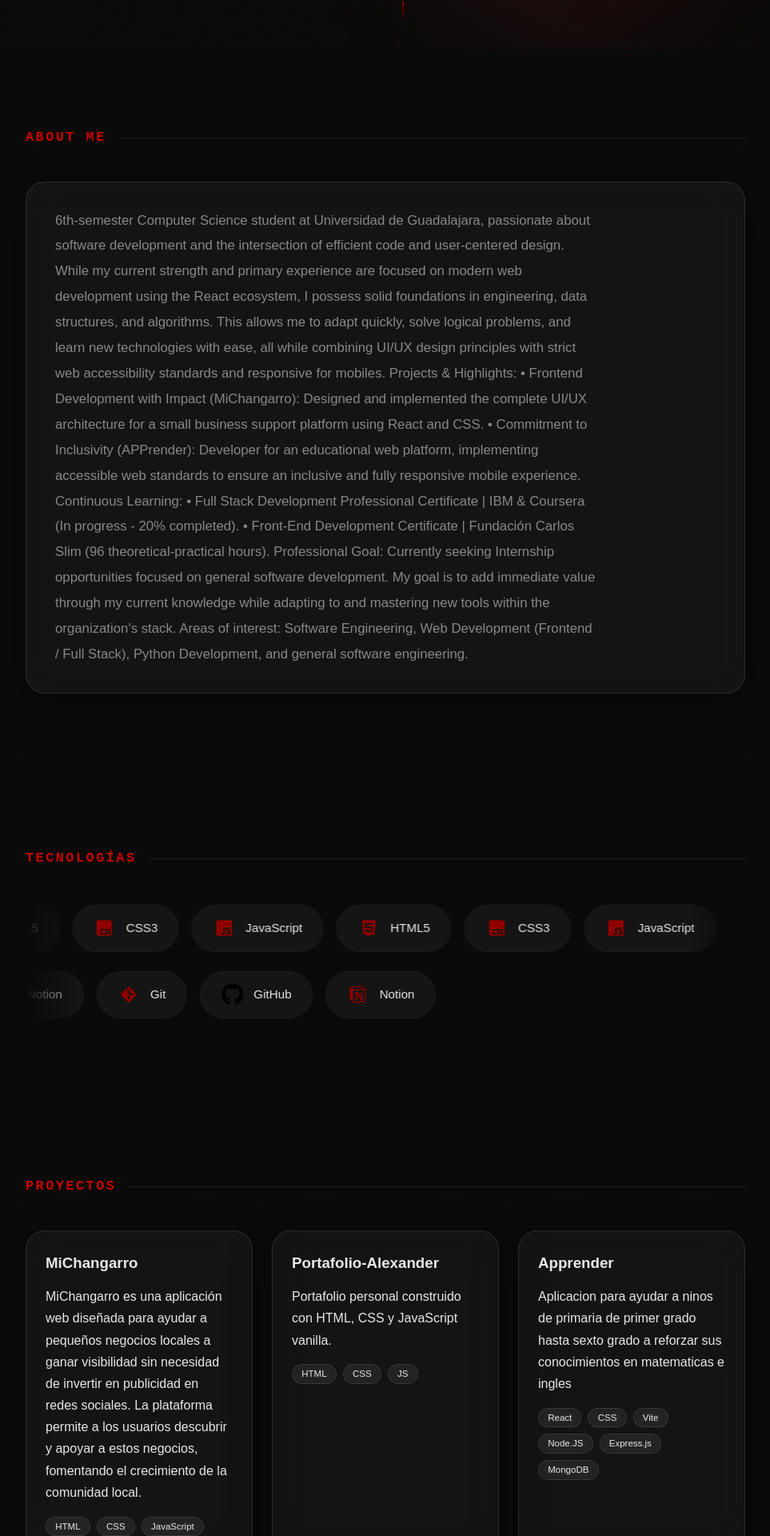
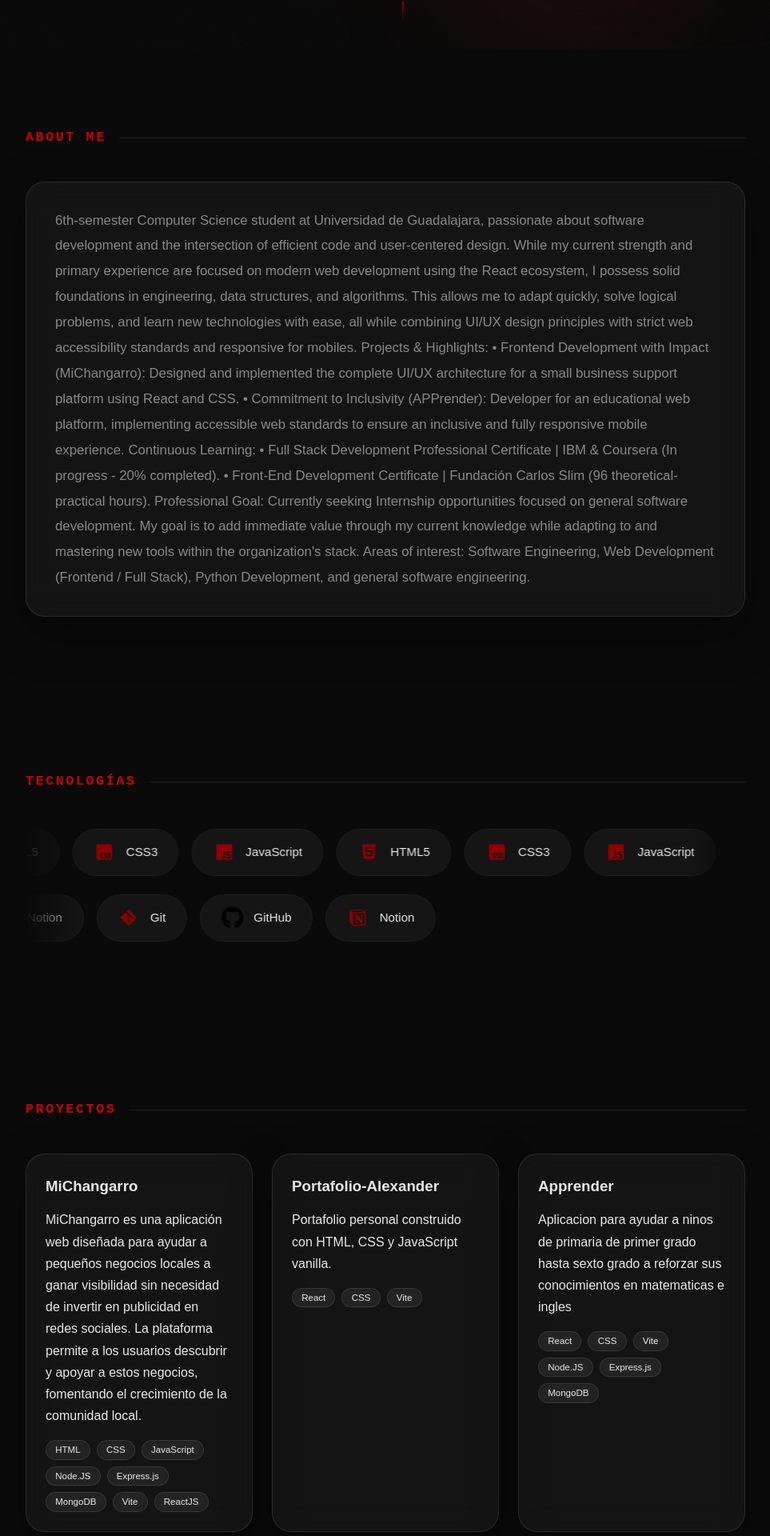
Before and after one commit to Alexander777444/portafolio-alexander-react, a React (Vite) app: page / in a window 1280 px wide. Shown: the part 738-2658 px from the top of the page at 80% size, without its empty margins (158-1121 px from the left). Built offline with nearby package versions, Linux system fonts and the light colour scheme.

Commit message:
Cambio en el texto del about me

```diff
--- a/src/components/About.jsx
+++ b/src/components/About.jsx
@@ -8,7 +8,7 @@ function About() {
       <div className="seccion-interior">
         <h2 className="seccion-titulo" id="titulo-sobre-mi">About me</h2>
         <div className="glass-card">
-          <p className="sobre-texto">
+          <span className="sobre-texto">
           6th-semester Computer Science student at Universidad de Guadalajara, passionate about software development and the intersection of efficient code and user-centered design.
 
 While my current strength and primary experience are focused on modern web development using the React ecosystem, I possess solid foundations in engineering, data structures, and algorithms. This allows me to adapt quickly, solve logical problems, and learn new technologies with ease, all while combining UI/UX design principles with strict web accessibility standards and responsive for mobiles.
@@ -25,7 +25,7 @@ Professional Goal:
   Currently seeking Internship opportunities focused on general software development. My goal is to add immediate value through my current knowledge while adapting to and mastering new tools within the organization's stack.
 
 Areas of interest: Software Engineering, Web Development (Frontend / Full Stack), Python Development, and general software engineering.
-          </p>
+          </span>
         </div>
       </div>
     </section>
--- a/src/data/projects.js
+++ b/src/data/projects.js
@@ -16,7 +16,7 @@ export const projects = [
     title: 'Portafolio-Alexander',
     subtitle: 'Es este mismo portafolio',
     description: 'Portafolio personal construido con HTML, CSS y JavaScript vanilla.',
-    tags: ['HTML', 'CSS', 'JS'],
+    tags: ['React', 'CSS', 'Vite'],
     demoUrl: '#',
     codeUrl: 'https://github.com/Alexander777444/Portafolio-Alexander',
     imageUrl: '',
@@ -31,7 +31,7 @@ export const projects = [
     tags: ['React', 'CSS', 'Vite','Node.JS', 'Express.js', 'MongoDB'],
     demoUrl: 'https://ap-prender-client.vercel.app/',
     codeUrl: 'https://github.com/lilbovio/ApPrender',
-    imageUrl: '',
+    imageUrl: '/Assets/icons/github.svg',
     placeholder: 'AR',
     imageAlt: 'Apprender preview',
   },
```
